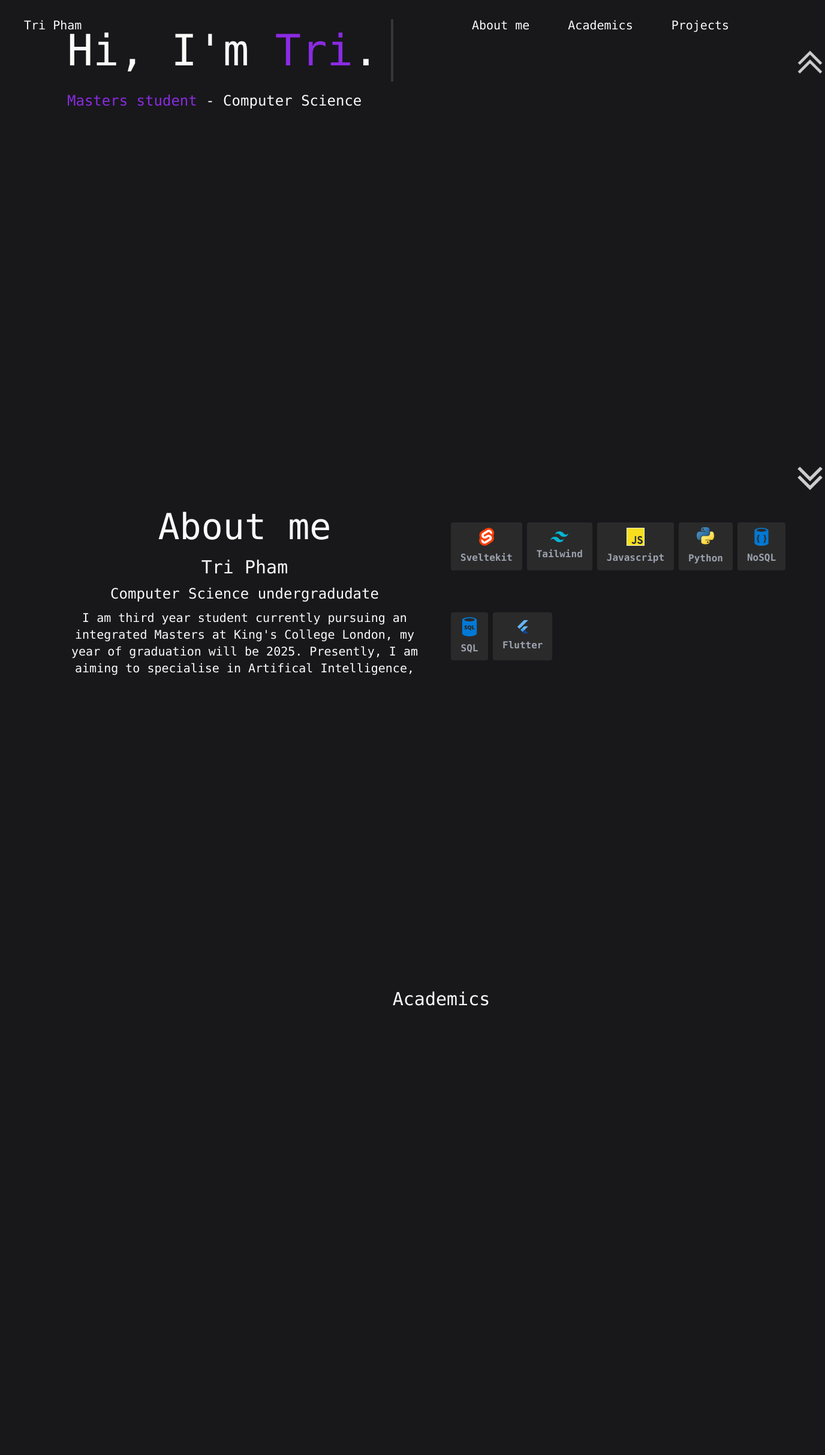
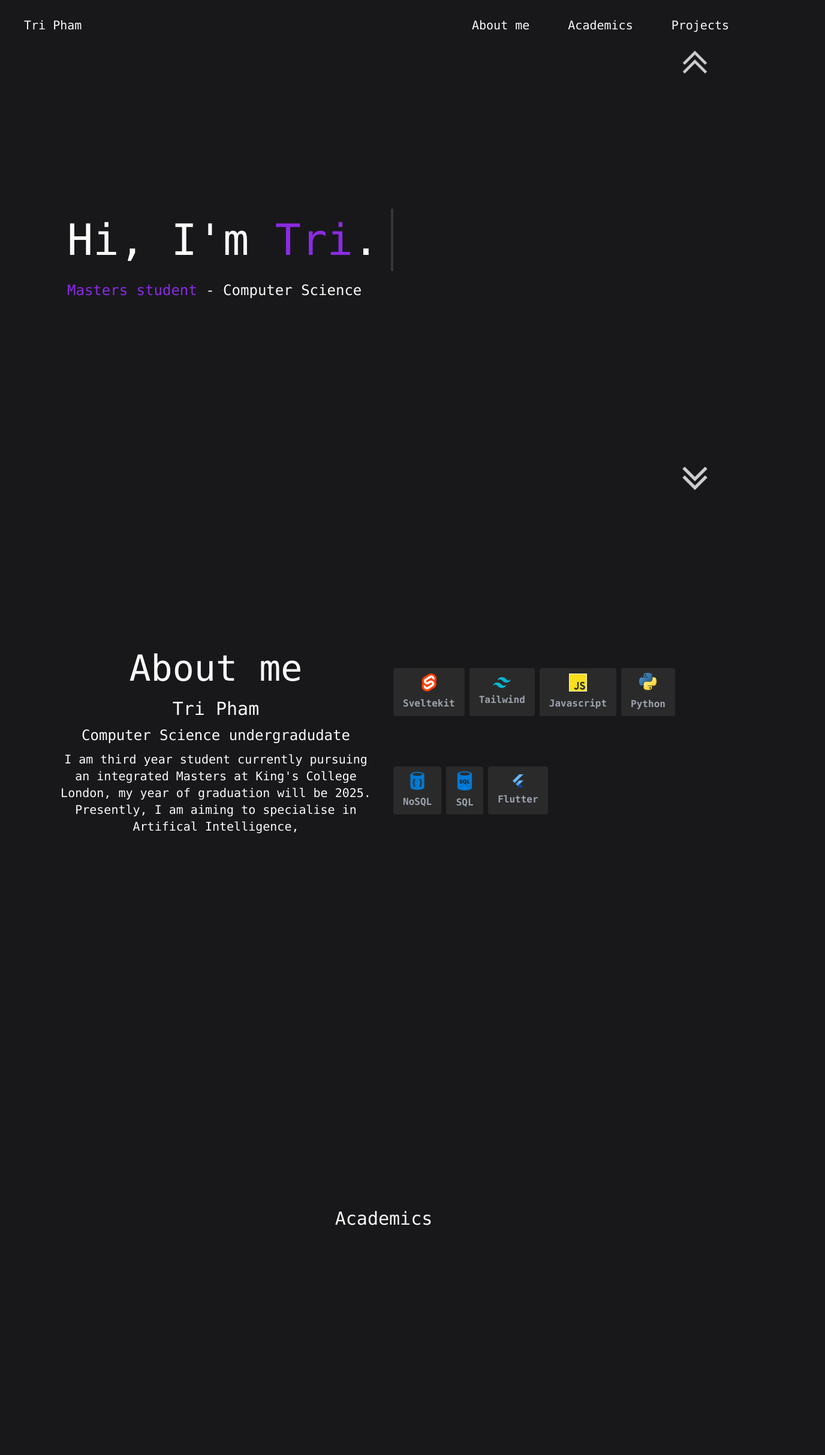
Before and after one commit to tri27pham/CVWebsite, a SvelteKit app: page / in a window 1280 px wide. Shown: the top 2426 px of the page at 60% size, 1376 px wide, since content can reach past the window. Built offline with nearby package versions, Linux system fonts and the light colour scheme; what tailwindcss-animated would draw is missing.

Commit message:
fix vertical and horizantal spacing

```diff
--- a/src/routes/+page.svelte
+++ b/src/routes/+page.svelte
@@ -79,7 +79,7 @@
     {#await pageVisible then value}
         {#if value}
 
-    <div id="top" class="h-screen w-screen relative">
+    <div id="top" class="h-screen relative">
 
         <nav class="text-white font-mono absolute z-10">
 
@@ -114,8 +114,9 @@
             </div>
         </nav>
 
-        <div id="MainPage"class="h-screen w-screen z-0">
-            <div class="w-max " style=" text-align: left;">
+        <div id="MainPage"class="h-screen flex items-center z-0">
+            <div class=""></div>
+            <div class="w-max" style=" text-align: left;">
                 <h3 class=" p-4 text-center animate-typing overflow-hidden whitespace-nowrap
                     hover:scale-110 transition duration-500
                     border-r-4 border-r-white pr-5 text-7xl text-white font-mono">
@@ -131,7 +132,7 @@
             </a>
         </div>
 
-        <div id="AboutMe"class="h-screen w-screen z-0">
+        <div id="AboutMe"class="h-screen z-0 flex justify-center items-center">
             <a href="#MainPage">
                 <img src={upArrow} alt="up-arrow" class="absolute top-14 right-0 animate-bounce" width="50">
             </a>
@@ -195,7 +196,7 @@
 
         </div>
 
-        <div id="Academics"class="h-screen w-screen z-0">
+        <div id="Academics"class="h-screen z-0 flex justify-center items-center">
             <div class="flex flex-col hover:scale-105 scrollable animate-fade-in">
                 <p class="p-4 text-center text-white text-3xl font-mono">
                     Academics
@@ -209,7 +210,7 @@
             </a>
         </div>
 
-        <div id="Projects"class="h-screen w-screen z-0">
+        <div id="Projects"class="h-screen z-0 flex justify-center items-center">
             <div>
                 <p class="p-4 text-center text-white text-3xl font-mono">
                     Projects
@@ -250,7 +251,4 @@
         border-top: 1px solid #ccc; /* Add left border */
         border-bottom: 1px solid #ccc; /* Add right border */
     }
-    .highlight {
-        color: var(--neon-green)
-    }
 </style>
```
